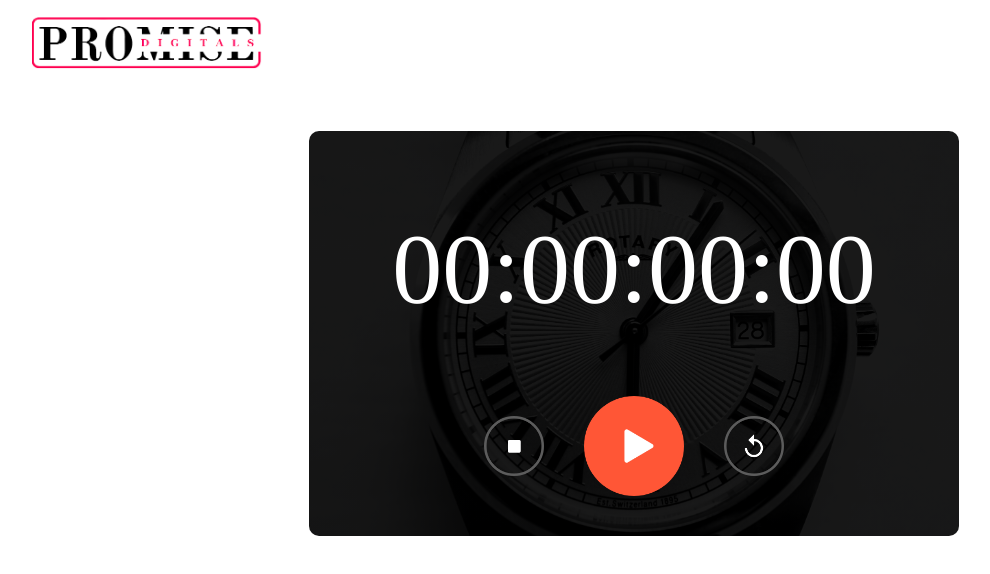
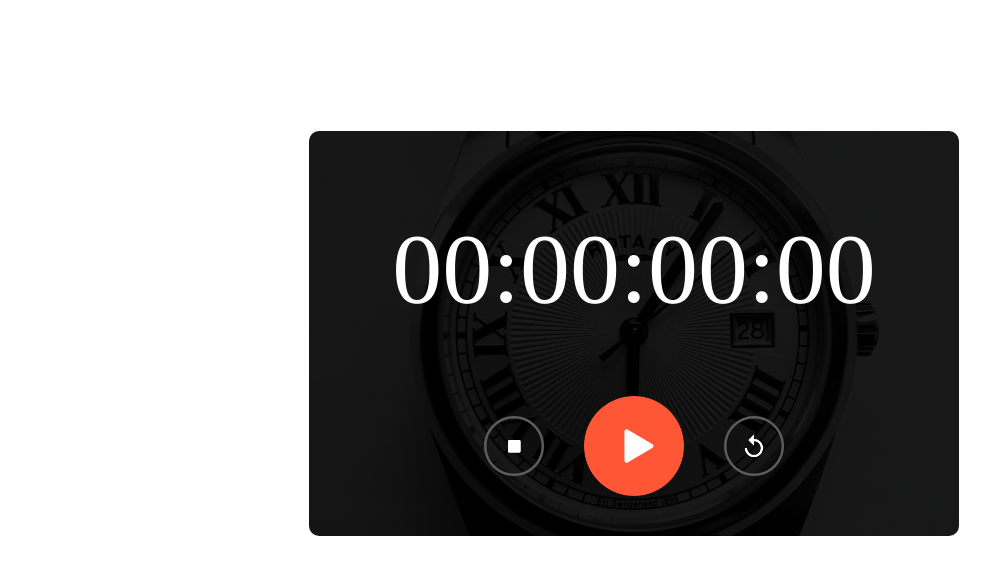
Before and after one commit to Promise-Digitals/Stopwatch, a plain HTML site: page index.html in a window 1280 px wide. Shown: the whole page, without its empty margins (6-996 px from the left). Drawn offline with Linux system fonts and the light colour scheme.

Commit message:
updated the files

```diff
--- a/index.html
+++ b/index.html
@@ -8,7 +8,6 @@
 </head>
 <body>
     <div class="container">
-        <img src="/images/logo 2.png" class="logo">
         <div class="watch">
             <h1 id="displayTime">00:00:00:00</h1>
             <div class="control">
--- a/style.css
+++ b/style.css
@@ -10,12 +10,6 @@
     background: #fff;
     position: relative;
     padding: 1px;
-}
-.logo{
-    position: absolute;
-    top: 2%;
-    left: 3%;
-    width: 230px;
 }
 .watch{
     width: 90%;
```
Also changed, not shown: images/logo 2.png (deleted).
